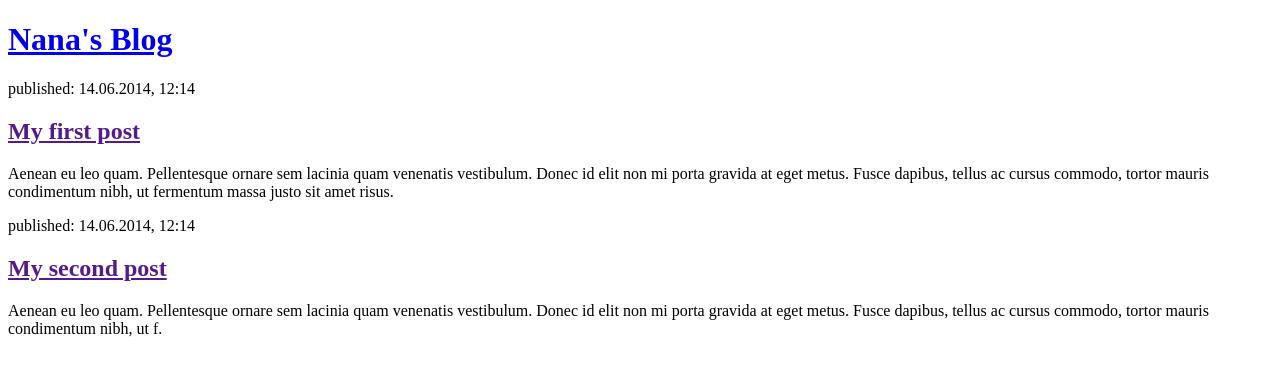
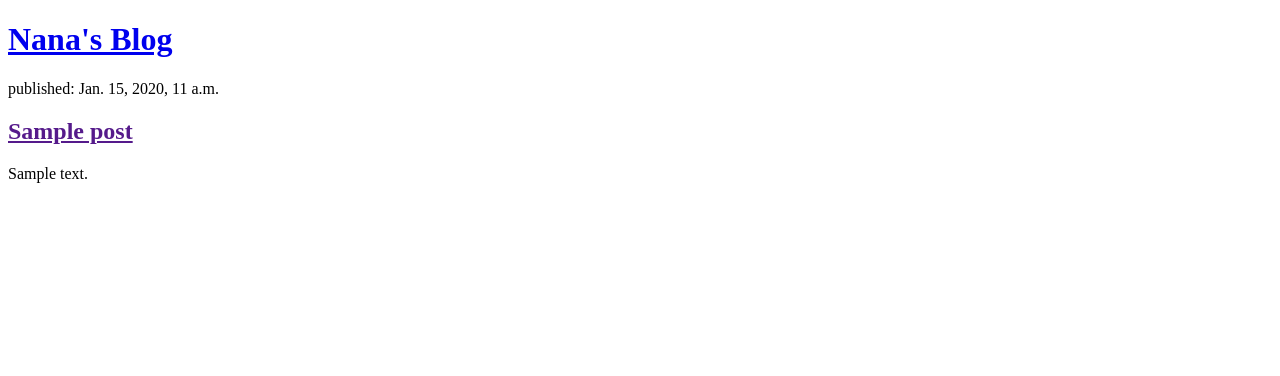
Before and after one commit to Nanamoriyama/Blog-DjangoGirls, a Django app: page / in a window 1280 px wide. Shown: the top 376 px of the page. Run offline with Django 5.2, Linux system fonts and the light colour scheme; tables that the repository leaves empty hold one stand-in row (values such as "Sample post").

Commit message:
modified templates

```diff
--- a/blog/templates/blog/post_list.html
+++ b/blog/templates/blog/post_list.html
@@ -8,25 +8,12 @@
       <h1><a href="/">Nana's Blog</a></h1>
     </header>
 
+    {% for post in posts %}
     <article>
-      <time>published: 14.06.2014, 12:14</time>
-      <h2><a href="">My first post</a></h2>
-      <p>
-        Aenean eu leo quam. Pellentesque ornare sem lacinia quam venenatis
-        vestibulum. Donec id elit non mi porta gravida at eget metus. Fusce
-        dapibus, tellus ac cursus commodo, tortor mauris condimentum nibh, ut
-        fermentum massa justo sit amet risus.
-      </p>
+      <time>published: {{ post.published_date }}</time>
+      <h2><a href="">{{ post.title }}</a></h2>
+      <p>{{ post.text|linebreaksbr }}</p>
     </article>
-
-    <article>
-      <time>published: 14.06.2014, 12:14</time>
-      <h2><a href="">My second post</a></h2>
-      <p>
-        Aenean eu leo quam. Pellentesque ornare sem lacinia quam venenatis
-        vestibulum. Donec id elit non mi porta gravida at eget metus. Fusce
-        dapibus, tellus ac cursus commodo, tortor mauris condimentum nibh, ut f.
-      </p>
-    </article>
+    {% endfor %}
   </body>
 </html>
--- a/blog/views.py
+++ b/blog/views.py
@@ -1,5 +1,7 @@
 from django.shortcuts import render
+from django.utils import timezone
+from .models import Post
 
-# Create your views here.
 def post_list(request):
-    return render(request, 'blog/post_list.html', {})
+    posts = Post.objects.filter(published_date__lte=timezone.now()).order_by('published_date')
+    return render(request, 'blog/post_list.html', {'posts': posts})
```
